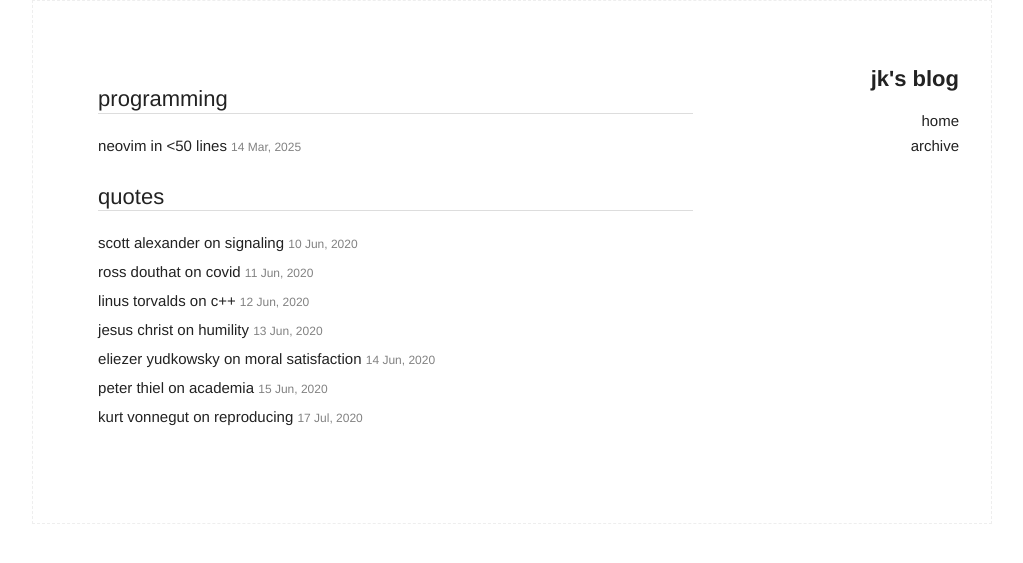
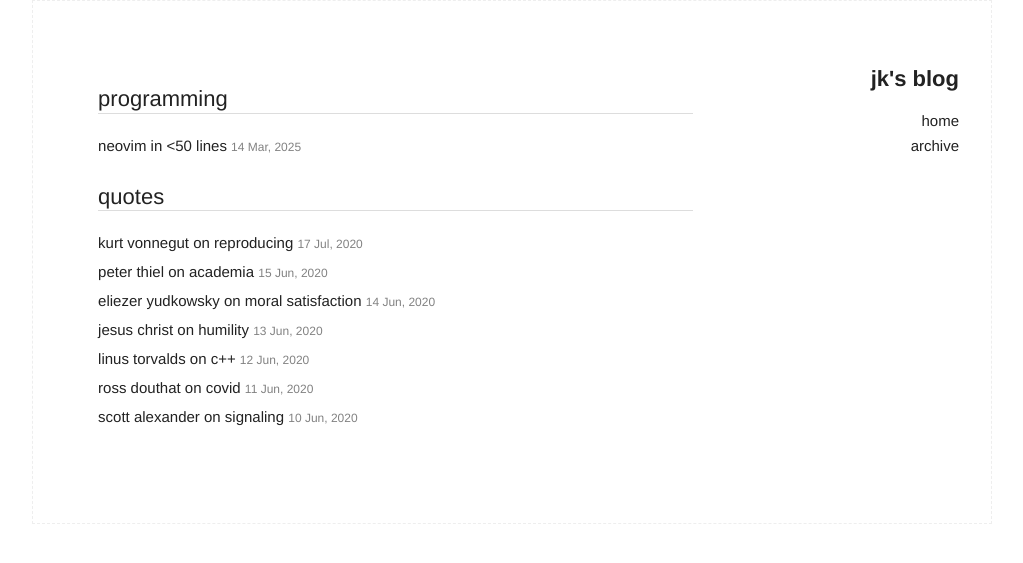
Before and after one commit to bread-man88/blog, a Jekyll site: the page built from archive.html, in a window 1280 px wide. Shown: the top 563 px of the page, without its empty margins (128-1151 px from the left). Built offline with Jekyll 4.4.1, drawn with Linux system fonts in a browser that asks for light colours.

Commit message:
Fixed post order

```diff
--- a/archive.html
+++ b/archive.html
@@ -13,8 +13,7 @@ title: Archive
     <div class="category-name">
       <h2>{{ category | downcase }}</h2>
     </div>
-    {% assign sorted_posts = site.posts | sort: 'date' %}
-    {% for post in sorted_posts %}
+    {% for post in site.posts %}
     {%if post.categories contains category%}
 
     <div class="post_title">
```
